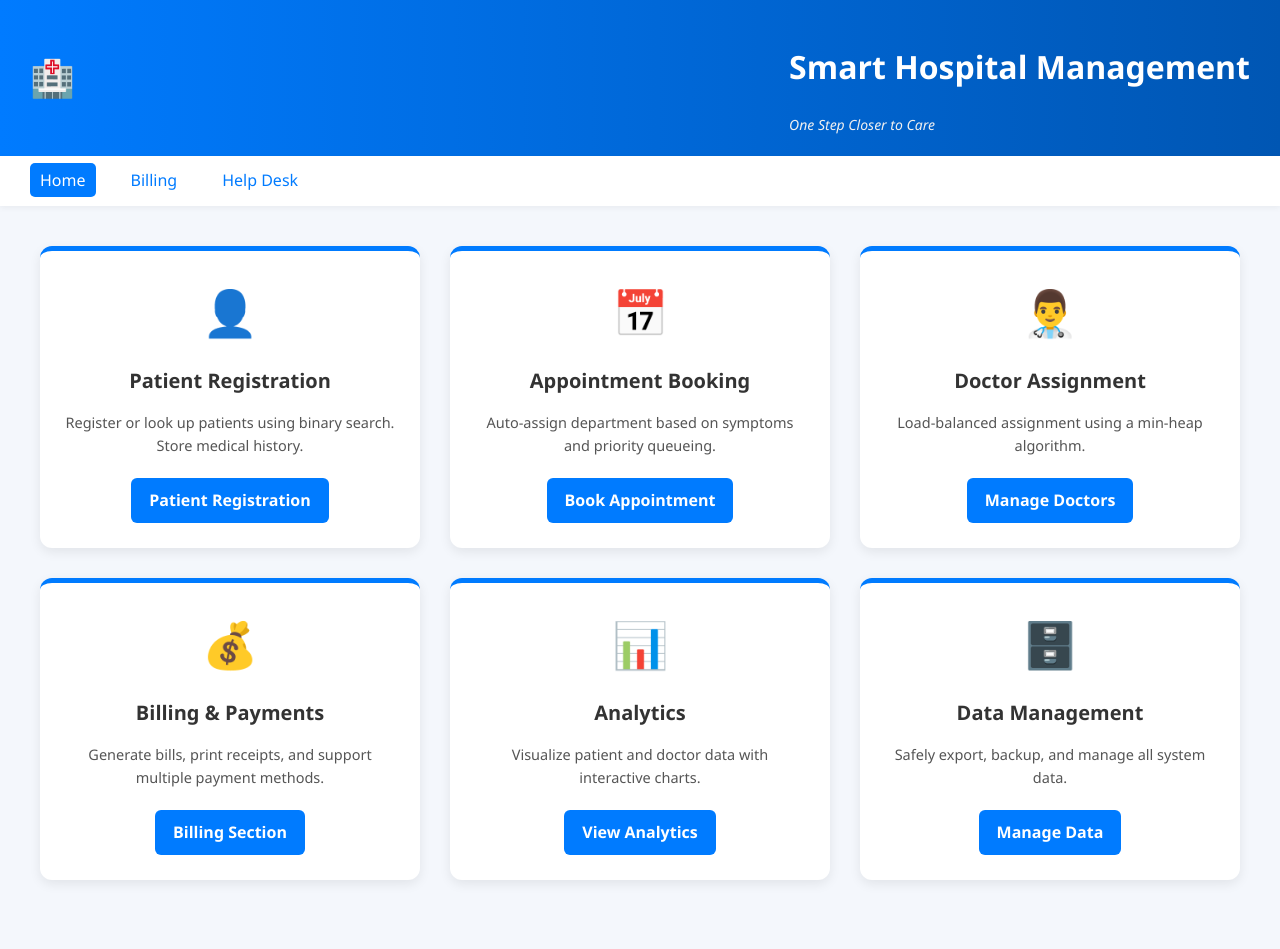
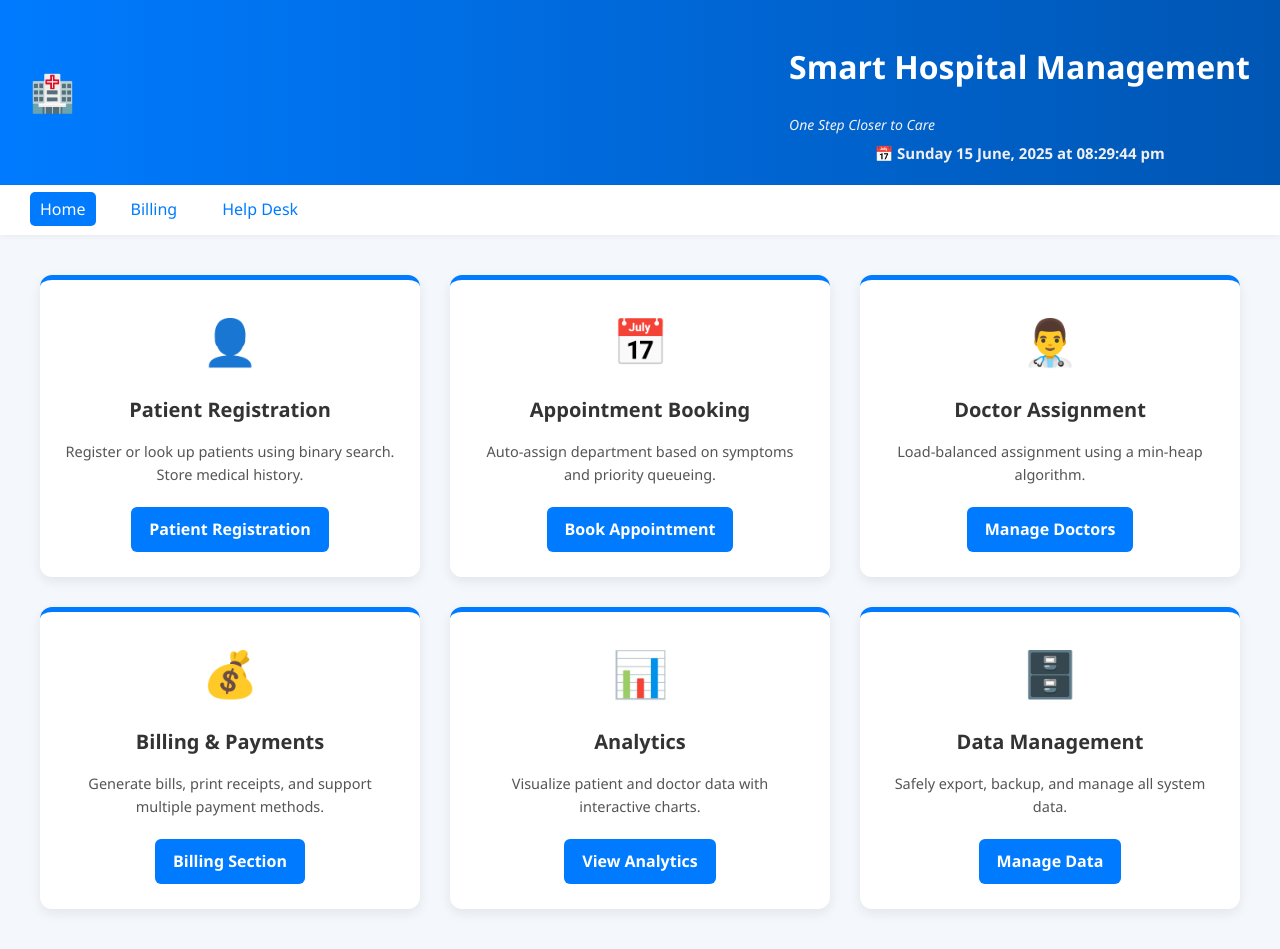
Before and after one commit to shristirawat-30/Smart_Hospital_Management, a website: page public/index.html in a window 1280 px wide. Before the commit the page ends 920 px from the top, so only its background shows below. Drawn offline with Linux system fonts and the light colour scheme.

Commit message:
Added time

```diff
--- a/public/index.html
+++ b/public/index.html
@@ -5,6 +5,15 @@
   <meta name="viewport" content="width=device-width, initial-scale=1.0"/>
   <title>Smart Hospital Management</title>
   <link rel="stylesheet" href="css/styles.css" />
+  <style>
+    .datetime {
+      text-align: center;
+      font-weight: bold;
+      color: #f0f0f0;
+      font-size: 15px;
+      margin-top: 5px;
+    }
+  </style>
 </head>
 <body>
 
@@ -15,6 +24,7 @@
       <div>
         <h1>Smart Hospital Management</h1>
         <p class="slogan">One Step Closer to Care</p>
+        <div id="datetime" class="datetime"></div>
       </div>
     </div>
   </header>
@@ -75,5 +85,27 @@
     </section>
   </main>
 
+  <!-- Script for dynamic date & time -->
+  <script>
+    function updateDateTime() {
+      const now = new Date();
+      const options = {
+        weekday: 'long',
+        year: 'numeric',
+        month: 'long',
+        day: 'numeric',
+        hour: '2-digit',
+        minute: '2-digit',
+        second: '2-digit',
+        hour12: true
+      };
+      const formattedDate = now.toLocaleString('en-IN', options);
+      document.getElementById("datetime").textContent = `📅 ${formattedDate}`;
+    }
+
+    updateDateTime();
+    setInterval(updateDateTime, 1000);
+  </script>
+
 </body>
 </html>
```
